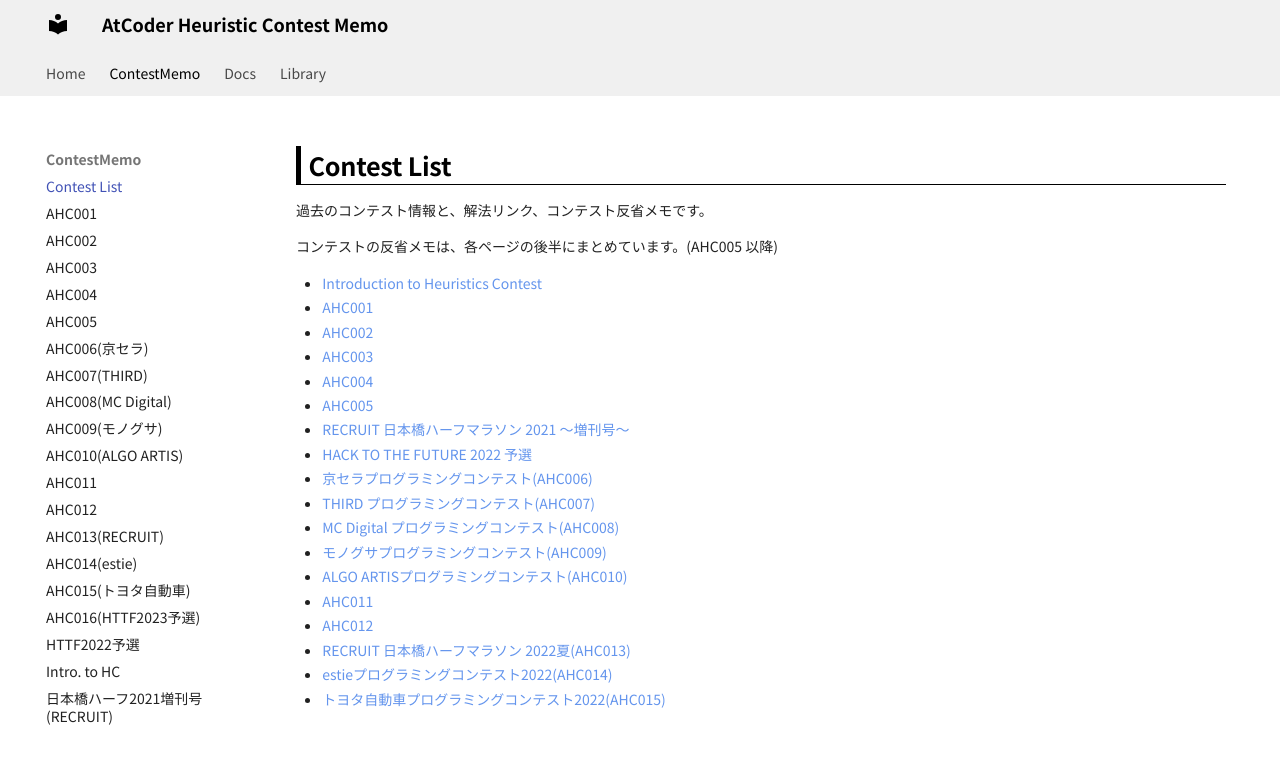
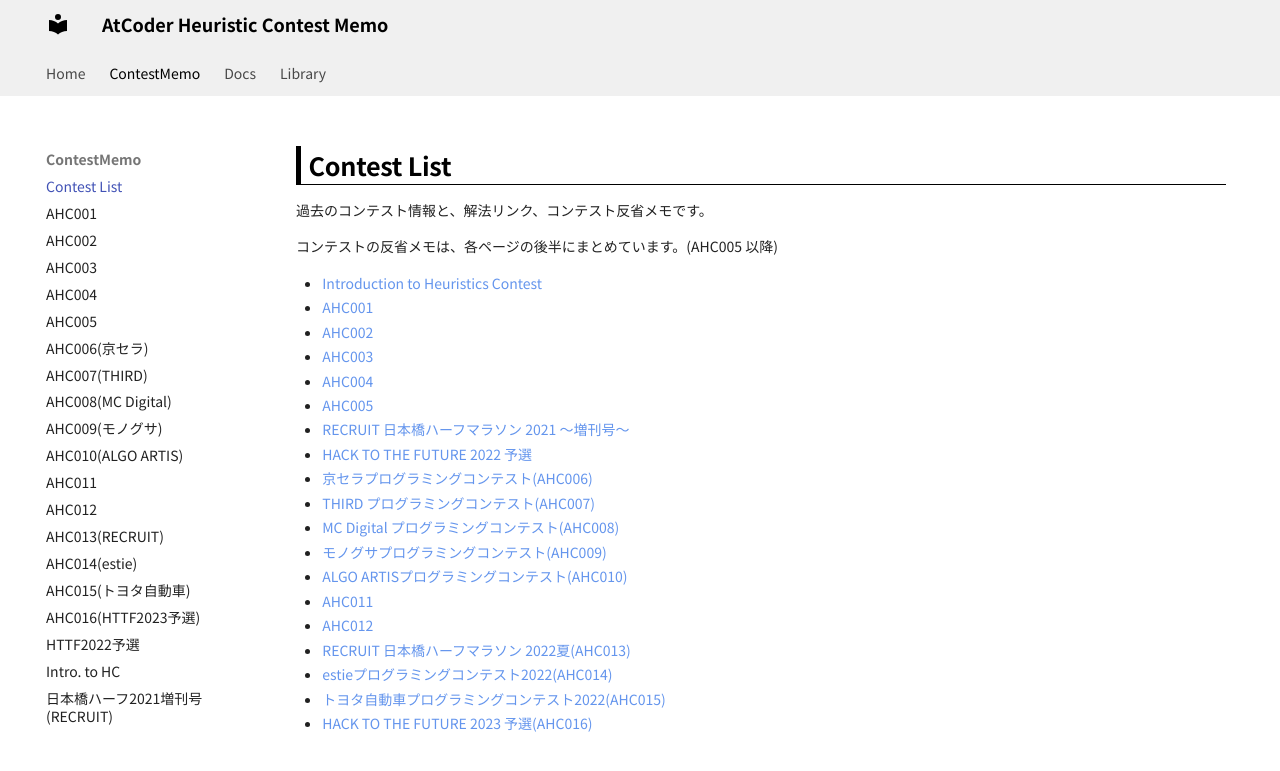
Before and after one commit to jetbead/AtCoderHeuristicContestMemo, an MkDocs documentation site: the page built from docs/ContestMemo/index.md, in a window 1280 px wide. Shown: the top 771 px of the page. Built offline with MkDocs 1.6.1 and Material for MkDocs 9.7.7, drawn with Linux system fonts in a browser that asks for light colours; some web fonts are replaced.

Commit message:
Update index.md

```diff
--- a/docs/ContestMemo/index.md
+++ b/docs/ContestMemo/index.md
@@ -22,3 +22,4 @@
 - [RECRUIT 日本橋ハーフマラソン 2022夏(AHC013)](./ahc013.md)
 - [estieプログラミングコンテスト2022(AHC014)](./ahc014.md)
 - [トヨタ自動車プログラミングコンテスト2022(AHC015)](./ahc015.md)
+- [HACK TO THE FUTURE 2023 予選(AHC016)](./ahc016.md)
```
